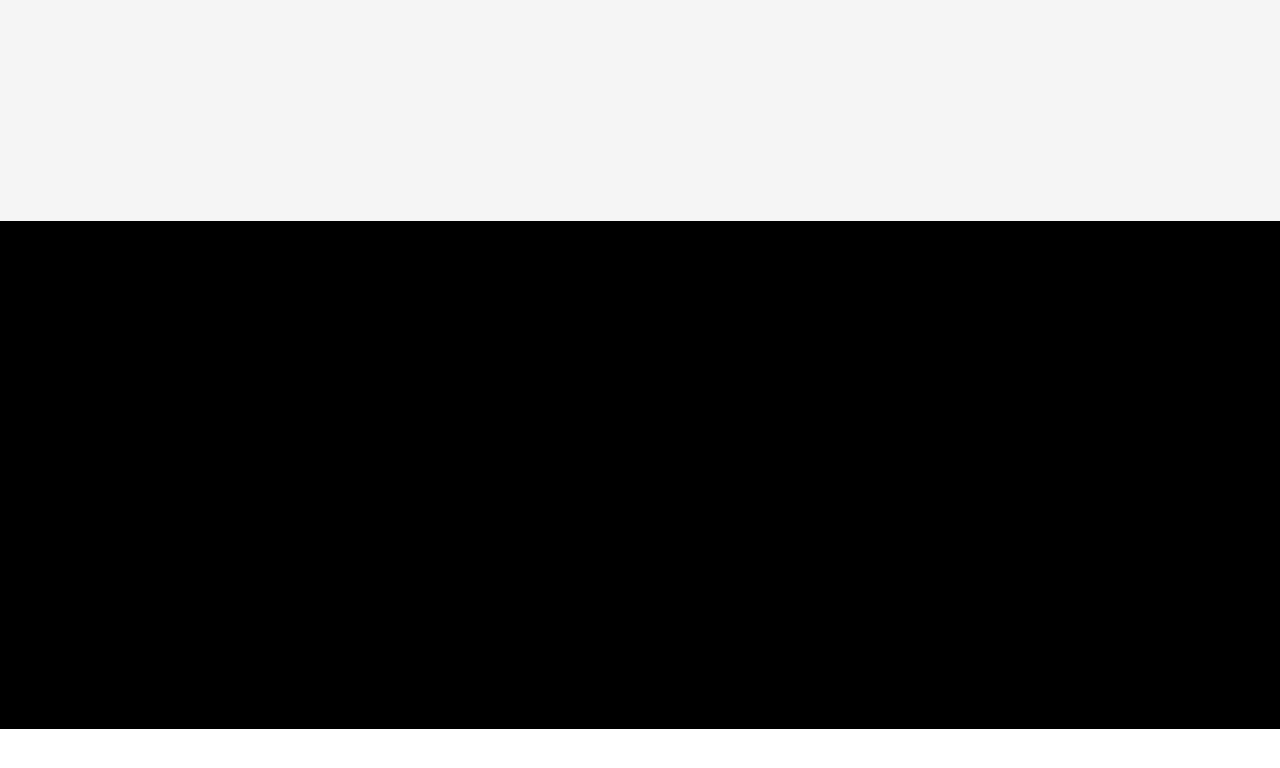
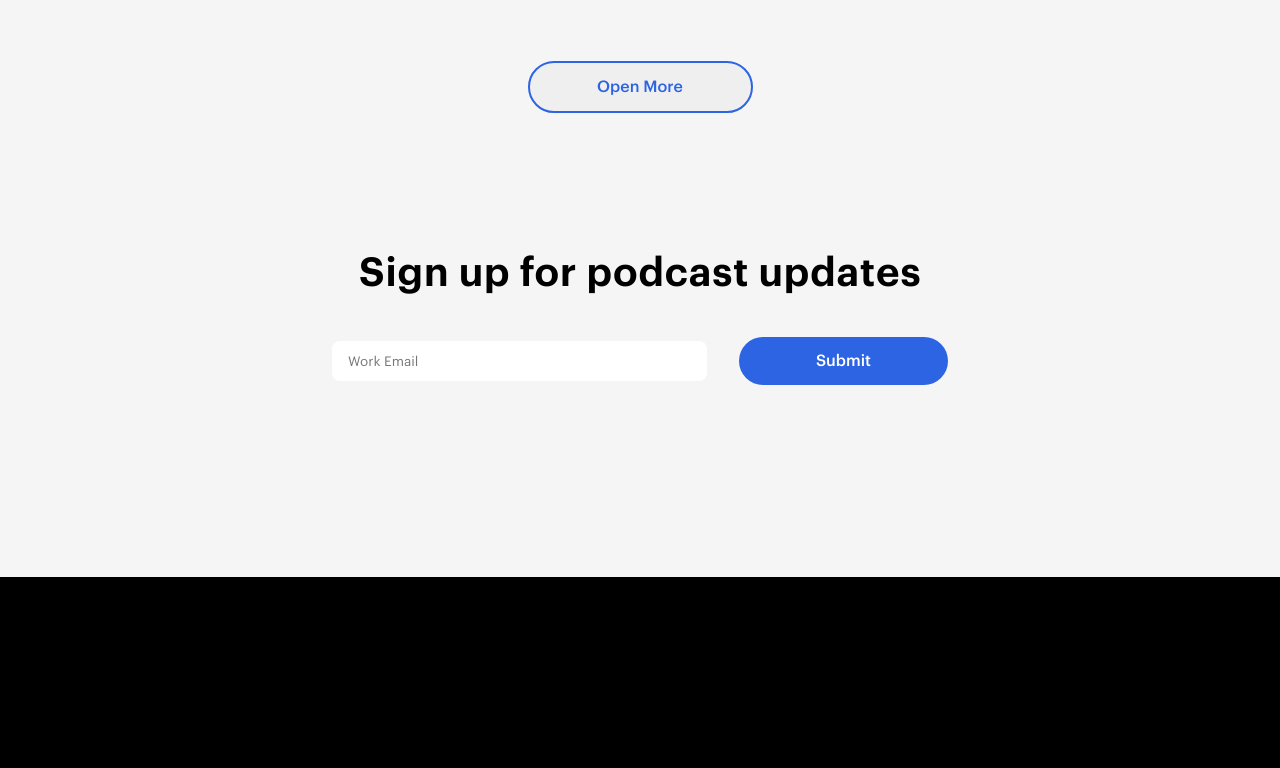
Before and after one commit to presto-agency/Truv, a website: page #src/index.html in a window 1280 px wide. Shown: the part 1478-2246 px from the top of the page. Before the commit the page ends 2207 px from the top, so only its background shows below. Drawn offline with nearby package versions, Linux system fonts and the light colour scheme; files that its build step writes are made by us from their sources; files whose address does not match are found by name; a web font is replaced by a local one.

Commit message:
feat: finishing

```diff
--- a/#src/_cards.html
+++ b/#src/_cards.html
@@ -93,5 +93,8 @@
         </div>
       </div>
     </div>
+    <div class="cards-block__btn-wrapper">
+      <button class="button-cards">Open More</button>
+    </div>
   </div>
 </section>
--- /dev/null
+++ b/#src/_sign-up.html
@@ -0,0 +1,15 @@
+<section class="sign-up">
+    <div class="container">
+        <div class="sign-up__content">
+            <h2>Sign up for podcast updates</h2>
+            <div class="sign-up__form">
+                <div class="sign-up__input-wrapper">
+                    <input placeholder="Work Email" type="email">
+                </div>
+                <div class="sign-up__input-wrapper">
+                    <button>Submit</button>
+                </div>
+            </div>
+        </div>
+    </div>
+</section>
--- a/#src/index.html
+++ b/#src/index.html
@@ -16,6 +16,7 @@
         <div class="grey-wrapper">
             @@include('_listen.html')
             @@include('_cards.html')
+            @@include('_sign-up.html')
         </div>
         @@include('_footer.html')
     </div>
--- a/#src/scss/header.scss
+++ b/#src/scss/header.scss
@@ -1,5 +1,6 @@
 .header{
   position: fixed;
+  z-index: 10;
   width: 100%;
   top: 0;
   left: 0;
--- a/#src/scss/sections/cards.scss
+++ b/#src/scss/sections/cards.scss
@@ -177,6 +177,21 @@
       object-fit: cover;
     }
   }
+  &__btn-wrapper{
+    text-align: center;
+    margin: 64px 0 0 0;
+  }
+  .button-cards{
+    display: inline-block;
+    font-size: 16px;
+    line-height: 32px;
+    font-weight: 500;
+    color: $color-blue;
+    border: 2px solid $color-blue;
+    border-radius: 26px;
+    padding: 8px 16px;
+    min-width: 225px;
+  }
 }
 
 @media (max-width: 1023px) {
--- /dev/null
+++ b/#src/scss/sections/sign-up.scss
@@ -0,0 +1,51 @@
+.sign-up{
+  margin: 128px 0 0 0;
+  &__content{
+    text-align: center;
+  }
+  &__form{
+    display: flex;
+    justify-content: center;
+    align-items: center;
+    margin: 32px 0 0 0;
+  }
+  &__input-wrapper{
+    input{
+      width: 100%;
+      height: 40px;
+      padding:10px 16px;
+      background-color: #fff;
+      border-radius: 8px;
+    }
+    button{
+      font-weight: 500;
+      font-size: 16px;
+      line-height: 24px;
+      background-color: $color-blue;
+      padding: 12px 24px;
+      min-width: 209px;
+      border-radius: 26px;
+      color: #fff;
+      margin: 0 0 0 32px;
+    }
+    &:nth-child(1){
+      flex: 0 1 375px;
+    }
+  }
+}
+@media (max-width: 767px) {
+  .sign-up{
+    &__input-wrapper{
+      &:nth-child(1){
+        flex: initial;
+        width: 100%;
+      }
+      button{
+        margin: 32px 0 0 0;
+      }
+    }
+    &__form{
+      flex-direction: column;
+    }
+  }
+}
--- a/#src/scss/style.scss
+++ b/#src/scss/style.scss
@@ -8,3 +8,4 @@
 @import "sections/hero-block";
 @import "sections/listen";
 @import "sections/cards";
+@import "sections/sign-up";
--- a/#src/scss/typography.scss
+++ b/#src/scss/typography.scss
@@ -20,7 +20,7 @@ h2{
   letter-spacing: 0.4px;
   @media (max-width: 424px) {
     font-size: 30px;
-    line-height: 40px;
+    line-height: 35px;
   }
 }
 .h-2{
```
Also changed, not shown: docs/index.html (+19 -0 lines), docs/css/style.css, docs/css/style.min.css.
